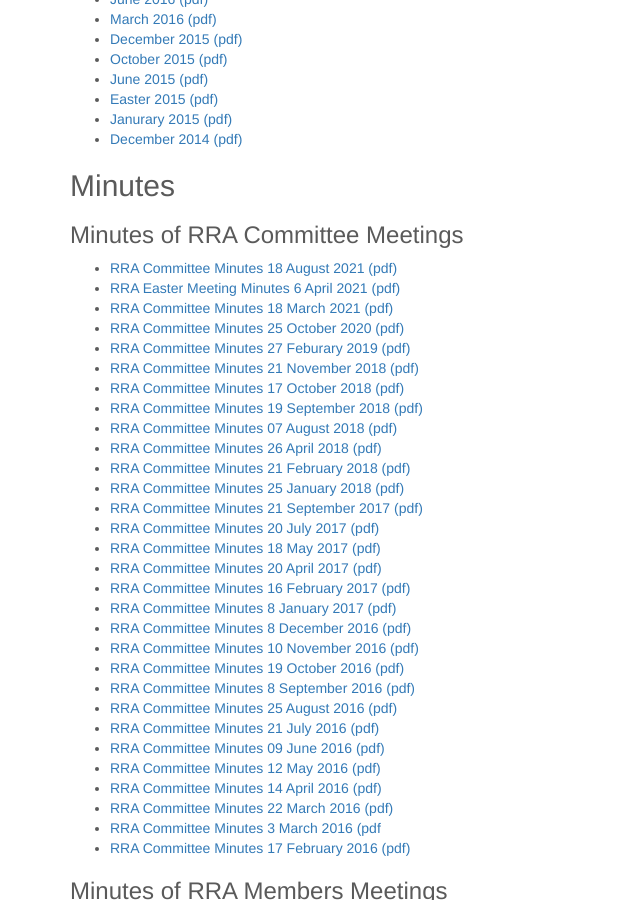
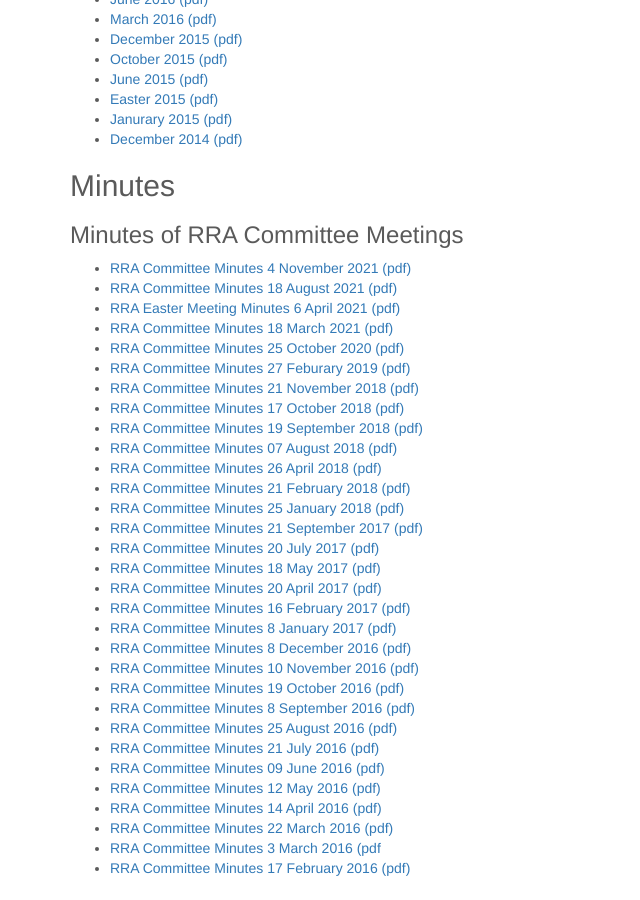
Before and after one commit to rakinoratepayers/rakinoratepayers.github.io, a Jekyll site: the page built from members.md, in a window 1280 px wide and 900 px high, scrolled down 394 px. Shown: the whole window, without its empty margins (0-640 px from the left). Built offline with Jekyll 4.4.1, drawn with Linux system fonts in a browser that asks for light colours; nearby versions of some CDN libraries.

Commit message:
add november 2021 minutes

```diff
--- a/members.md
+++ b/members.md
@@ -31,6 +31,7 @@ Newsletters are produced quarterly and are emailed to all members. Newsletters a
 ## Minutes
 
 ### Minutes of RRA Committee Meetings
+- [RRA Committee Minutes 4 November 2021 (pdf)](/assets/minutes/211104 RRA Committee Update Minutes 4 Nov 2021.pdf)
 - [RRA Committee Minutes 18 August 2021 (pdf)](/assets/minutes/210824 RRA Committee Minutes 18 August 2021.pdf)
 - [RRA Easter Meeting Minutes 6 April 2021 (pdf)](/assets/minutes/210406 RRA Easter Meeting Minutes 6 April 2021.pdf)
 - [RRA Committee Minutes 18 March 2021 (pdf)](/assets/minutes/210318 RRA Committee Minutes 18 March 2021.pdf)
```
Also changed, not shown: 1 other file.
